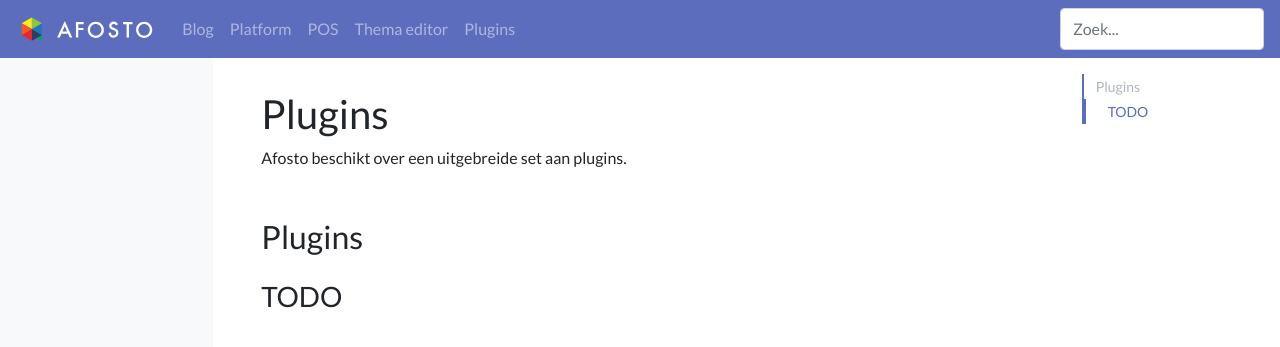
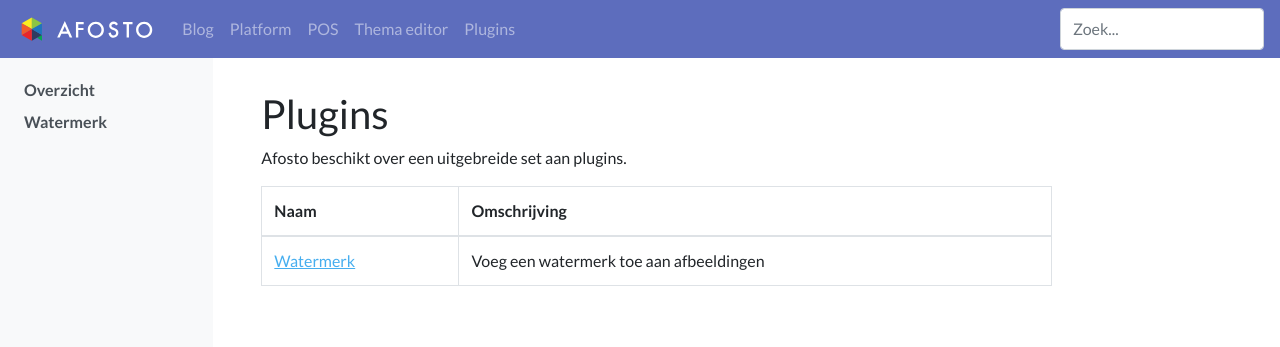
Before and after one commit to afosto/afosto-docs, a Jekyll site: the page built from plugins/overzicht.md, in a window 1280 px wide. Shown: the top 347 px of the page. Built offline with Jekyll 4.4.1, drawn with Linux system fonts in a browser that asks for light colours.

Commit message:
plugin | menu, overzicht en watermerk handleiding (#38)
* * updated side menu
* updated overzicht
* added watermerk

* fixed comments

* fixed typos

```diff
--- a/plugins/overzicht.md
+++ b/plugins/overzicht.md
@@ -5,9 +5,8 @@ description: Afosto beschikt over een uitgebreide set aan plugins.
 group: plugins
 parent: plugins
 toc: true
-redirect_from:
-  - /plugins/
 ---
-## Plugins
-
-### TODO
+|Naam|Omschrijving|
+|---|---|
+|[Watermerk](/plugins/watermerk)|Voeg een watermerk toe aan afbeeldingen|
+{: .table.table-bordered }
```
Also changed, not shown: _data/sidebar_nav.yml (+10 -0 lines), plugins/watermerk.md (added, +51 -0 lines).
